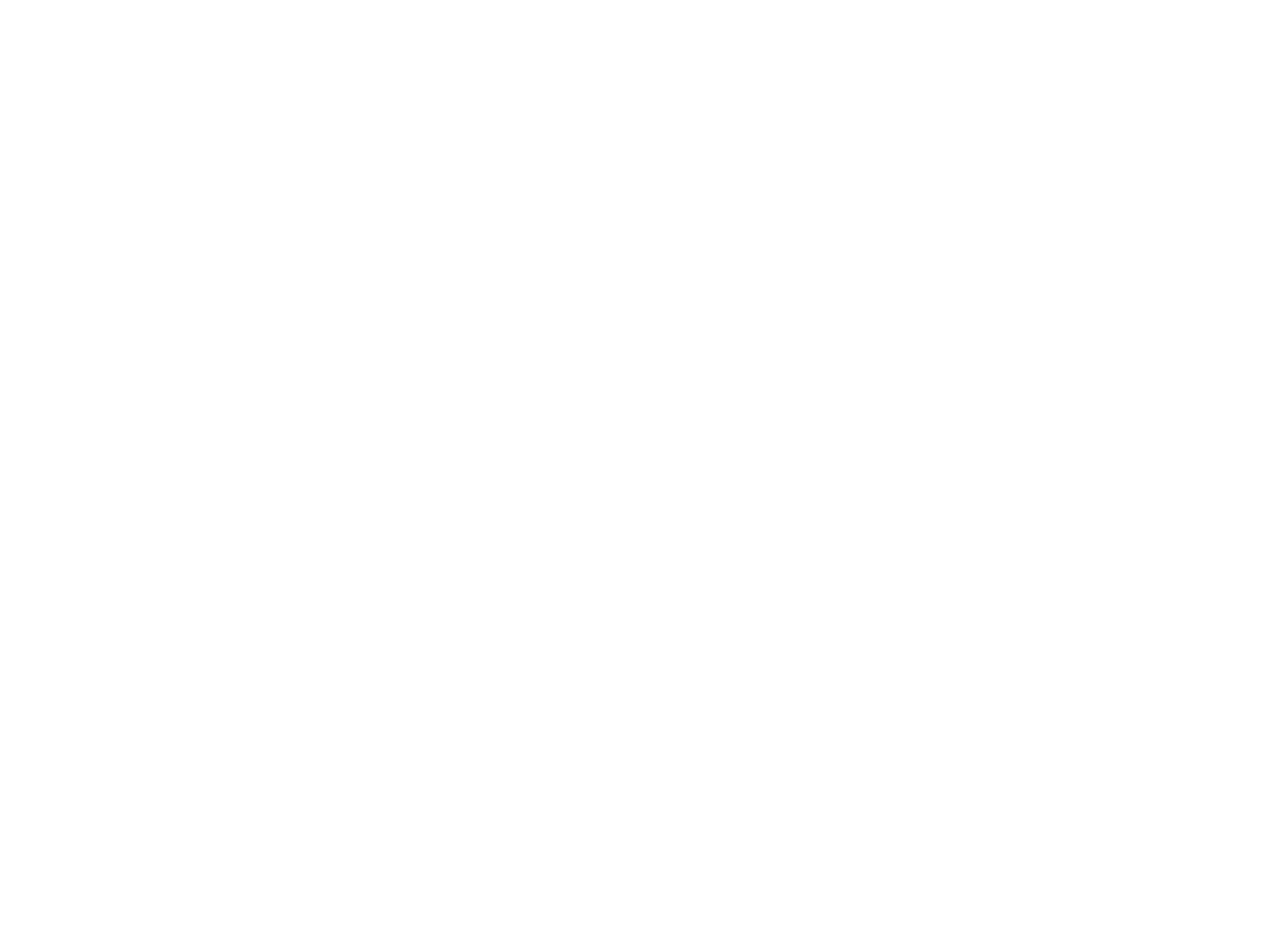
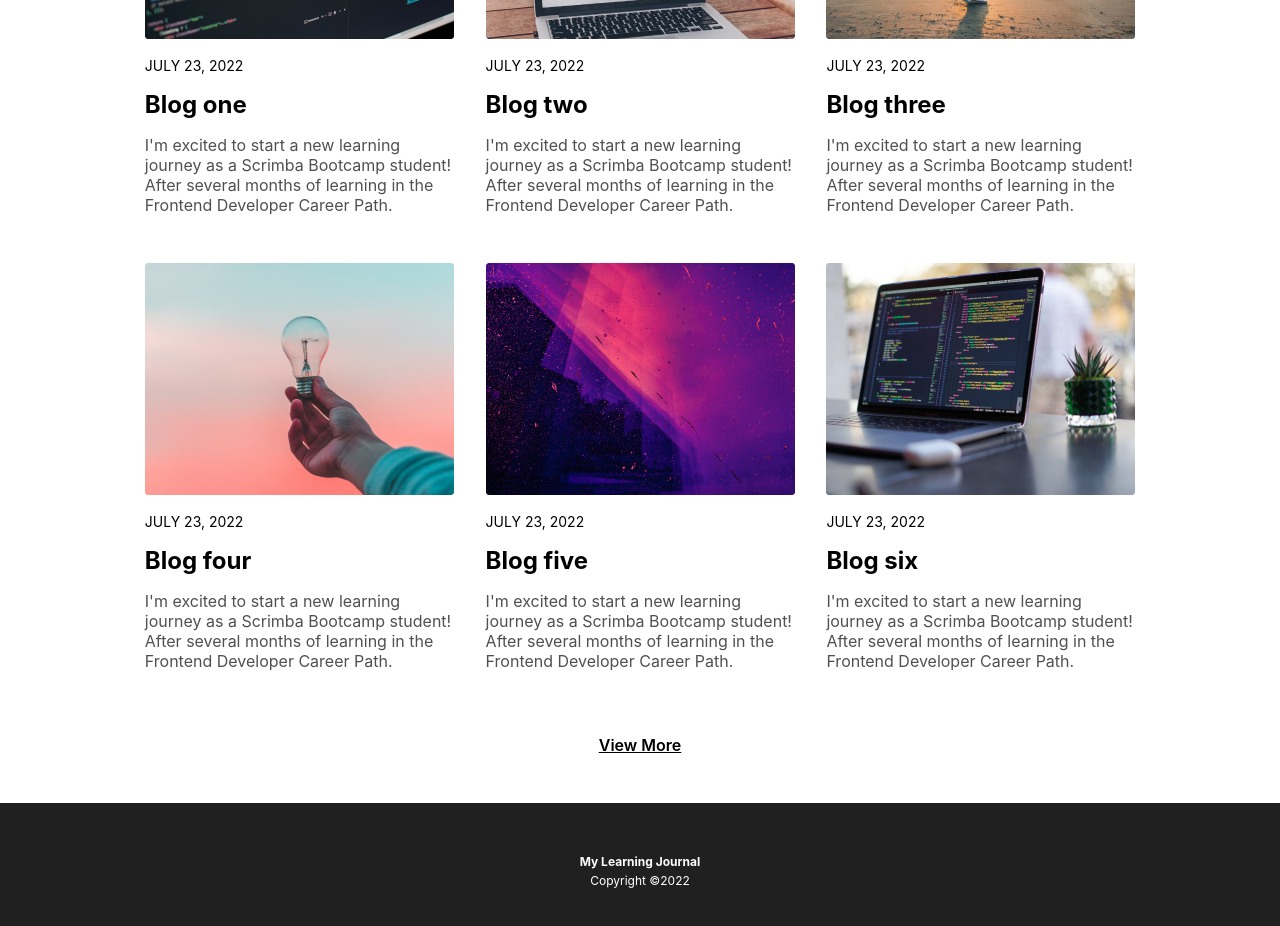
Before and after one commit to ThomasR1997/learning-journal, a React (Create React App) app: page / in a window 1280 px wide. Shown: the part 820-1746 px from the top of the page. Before the commit the page ends 800 px from the top, so only its background shows below. Built offline with nearby package versions, Linux system fonts and the light colour scheme.

Commit message:
feat/ added blog page and footer

```diff
--- a/src/App.js
+++ b/src/App.js
@@ -1,10 +1,12 @@
 import "./App.css";
+import { Footer } from "./components/Footer";
 import { Navbar } from "./components/Navbar";
 
 function App() {
   return (
     <div className="App">
       <Navbar />
+      <Footer />
     </div>
   );
 }
--- /dev/null
+++ b/src/components/Footer.js
@@ -0,0 +1,10 @@
+import { StyledFooter, FooterText } from "./StyledComponents";
+
+export const Footer = () => {
+  return (
+    <StyledFooter>
+      <FooterText alt="true">My Learning Journal</FooterText>
+      <FooterText>Copyright ©2022</FooterText>
+    </StyledFooter>
+  );
+};
--- a/src/components/StyledComponents.js
+++ b/src/components/StyledComponents.js
@@ -3,6 +3,7 @@
 import hero from "../images/blog-image-hero.png";
 
 ////////////////////////////////////// Navbar //////////////////////////////////////
+
 // Styling for nav div
 export const StyledNav = styled.div`
   display: flex;
@@ -23,7 +24,7 @@
 // Styling for NavLink
 export const StyledLink = styled(NavLink)`
   color: black;
-  text-decoration: none;
+  text-decoration: ${(props) => (props.underline ? "underline" : "none")};
 
   margin: ${(props) => (props.alt ? "0.2em" : "1em")};
   font-weight: ${(props) => (props.alt ? "700" : "600")};
@@ -45,8 +46,13 @@
   justify-content: center;
 `;
 
+/////////////////////////////////////////////////////////////////////////////////////////
 ////////////////////////////////////// LandingPage //////////////////////////////////////
+////////////////////////////////////////////////////////////////////////////////////////
 
+//////////////////////////////////// Hero section ////////////////////////////////////
+
+// Background image div
 export const HeroDiv = styled.div`
   background-image: url(${hero});
   background-position: center;
@@ -66,6 +72,7 @@
   }
 `;
 
+// Title for hero section
 export const HeroTitle = styled.h1`
   color: white;
   font-size: 40px;
@@ -77,6 +84,7 @@
   }
 `;
 
+// Paragraph div
 export const HeroPDiv = styled.div`
   width: 46%;
   text-align: start;
@@ -95,6 +103,7 @@
   }
 `;
 
+// Hero paragraph styling
 export const HeroP = styled.p`
   color: white;
   font-size: 16px;
@@ -104,6 +113,70 @@
   }
 `;
 
+//////////////////////////////////// Blog section ////////////////////////////////////
+
+// Styling for blog section
+export const BlogSection = styled.div`
+  display: grid;
+  grid-template-columns: auto auto auto;
+  grid-gap: 2em;
+
+  width: fit-content;
+  margin: 3em auto;
+
+  @media (max-width: 1000px) {
+    grid-template-columns: auto auto;
+  }
+
+  @media (max-width: 680px) {
+    grid-template-columns: auto;
+  }
+`;
+
+// Styling for individual blog
+export const BlogPost = styled.div`
+  width: 19.3em;
+  text-align: start;
+`;
+
+export const BlogDate = styled.p`
+  font-size: 14px;
+`;
+
+export const BlogTitle = styled.h1`
+  font-size: 24px;
+`;
+
+export const BlogText = styled.p`
+  font-size: 16px;
+  color: #505050;
+`;
+
+//////////////////////////////////////////////////////////////////////////////////////
 ////////////////////////////////////// HomePage //////////////////////////////////////
+//////////////////////////////////////////////////////////////////////////////////////
 
+//////////////////////////////////////////////////////////////////////////////////////
 ////////////////////////////////////// AboutPage //////////////////////////////////////
+//////////////////////////////////////////////////////////////////////////////////////
+
+////////////////////////////////////// Footer //////////////////////////////////////
+
+export const StyledFooter = styled.div`
+  display: flex;
+  justify-content: center;
+  align-items: center;
+  flex-direction: column;
+
+  background-color: #202020;
+  padding: 3em;
+  margin-top: 3em;
+`;
+
+export const FooterText = styled.p`
+  color: white;
+  font-size: 12px;
+  margin: 0.2em;
+
+  font-weight: ${(props) => (props.alt ? "bold" : "normal")};
+`;
--- /dev/null
+++ b/src/data.js
@@ -0,0 +1,45 @@
+import blog1 from "./images/blog-image-01.png";
+import blog2 from "./images/blog-image-02.png";
+import blog3 from "./images/blog-image-03.png";
+import blog4 from "./images/blog-image-04.png";
+import blog5 from "./images/blog-image-05.png";
+import blog6 from "./images/blog-image-06.png";
+
+export const posts = [
+  {
+    name: "Blog one",
+    date: "JULY 23, 2022",
+    image: blog1,
+    text: "I'm excited to start a new learning journey as a Scrimba Bootcamp student! After several months of learning in the Frontend Developer Career Path.",
+  },
+  {
+    name: "Blog two",
+    date: "JULY 23, 2022",
+    image: blog2,
+    text: "I'm excited to start a new learning journey as a Scrimba Bootcamp student! After several months of learning in the Frontend Developer Career Path.",
+  },
+  {
+    name: "Blog three",
+    date: "JULY 23, 2022",
+    image: blog3,
+    text: "I'm excited to start a new learning journey as a Scrimba Bootcamp student! After several months of learning in the Frontend Developer Career Path.",
+  },
+  {
+    name: "Blog four",
+    date: "JULY 23, 2022",
+    image: blog4,
+    text: "I'm excited to start a new learning journey as a Scrimba Bootcamp student! After several months of learning in the Frontend Developer Career Path.",
+  },
+  {
+    name: "Blog five",
+    date: "JULY 23, 2022",
+    image: blog5,
+    text: "I'm excited to start a new learning journey as a Scrimba Bootcamp student! After several months of learning in the Frontend Developer Career Path.",
+  },
+  {
+    name: "Blog six",
+    date: "JULY 23, 2022",
+    image: blog6,
+    text: "I'm excited to start a new learning journey as a Scrimba Bootcamp student! After several months of learning in the Frontend Developer Career Path.",
+  },
+];
--- a/src/pages/landingPage/LandingPage.js
+++ b/src/pages/landingPage/LandingPage.js
@@ -1,9 +1,17 @@
 import {
+  BlogDate,
+  BlogPost,
+  BlogSection,
+  BlogText,
+  BlogTitle,
   HeroDiv,
   HeroP,
   HeroPDiv,
   HeroTitle,
+  StyledLink,
 } from "../../components/StyledComponents";
+
+import { posts } from "../../data";
 
 export const LandingPage = () => {
   return (
@@ -19,6 +27,25 @@
           </HeroP>
         </HeroPDiv>
       </HeroDiv>
+
+      <BlogSection>
+        {posts.map((item, index) => {
+          return (
+            <BlogPost key={index}>
+              <div>
+                <img src={item.image} alt="blog" />
+              </div>
+              <BlogDate>{item.date}</BlogDate>
+              <BlogTitle>{item.name}</BlogTitle>
+              <BlogText>{item.text}</BlogText>
+            </BlogPost>
+          );
+        })}
+      </BlogSection>
+
+      <StyledLink underline="true" to="/home-page">
+        View More
+      </StyledLink>
     </>
   );
 };
```
